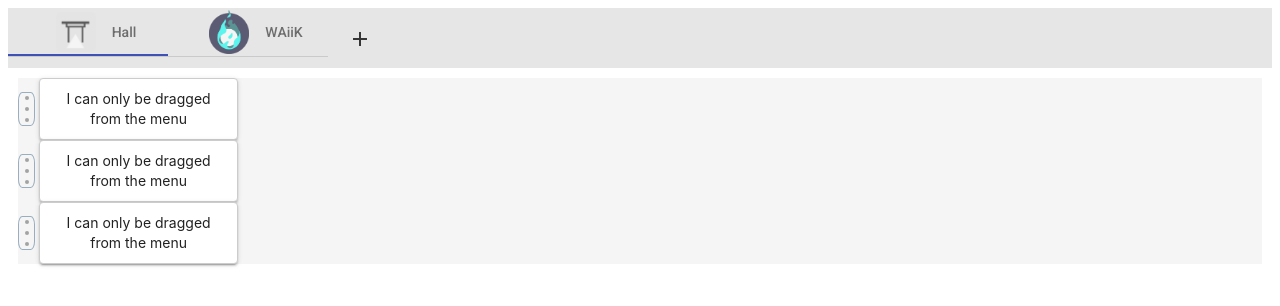
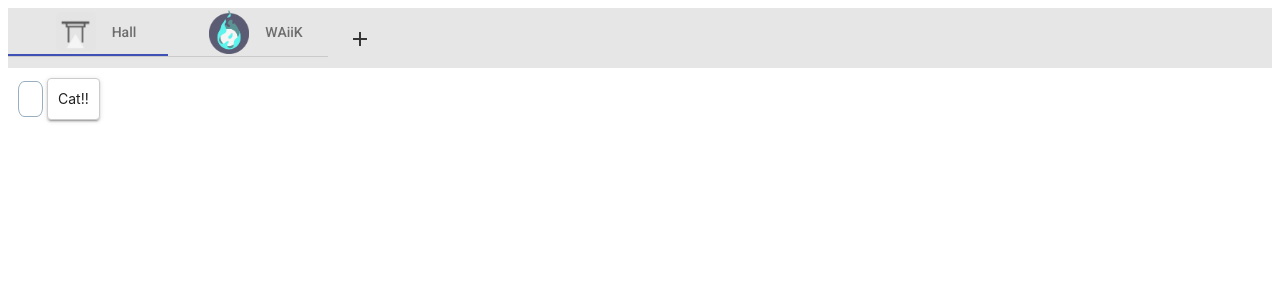
Before and after one commit to SergioTrigos/WAiiK_P1, an Angular app: page / in a window 1280 px wide. Shown: the top 306 px of the page. Built offline with nearby package versions, Linux system fonts and the light colour scheme.

Commit message:
managed to get the drop position of the drag & drop funtion, and managed to pass it to the stage. I also defined a test-temporary database in the stage logic to test for data injection into cores

```diff
--- a/src/app/app.component.html
+++ b/src/app/app.component.html
@@ -29,13 +29,10 @@
     </div>
 
   </div>
+  <div class="genDisplay">
+    <app-stage flex>
 
-  <div flex class="stageDisplay">
-
-    <app-core></app-core>
-    <app-core></app-core>
-    <app-core></app-core>
-
+    </app-stage>
   </div>
 
 </div>
--- a/src/app/app.component.sass
+++ b/src/app/app.component.sass
@@ -34,7 +34,5 @@
 
 /* stage display */
 
-.stageDisplay
+.genDisplay
   height: calc(100% - 80px)
-  background: #f5f5f5
-  border: 10px solid #ffffff
--- a/src/app/app.module.ts
+++ b/src/app/app.module.ts
@@ -14,12 +14,14 @@ import { FlexLayoutModule } from '@angular/flex-layout';
 import { CoreComponent } from './core/core.component';
 import { DragDropModule } from '@angular/cdk/drag-drop';
 import { MatMenuModule } from '@angular/material/menu';
+import { StageComponent } from './stage/stage.component';
 
 
 @NgModule({
   declarations: [
     AppComponent,
     CoreComponent,
+    StageComponent,
   ],
   imports: [
     BrowserModule,
--- a/src/app/core/core.component.html
+++ b/src/app/core/core.component.html
@@ -1,9 +1,13 @@
-<div class="coreHitBox" cdkDragBoundary=".stageDisplay" fxLayout="row" cdkDrag>
+<div class="coreHitBox" cdkDragBoundary=".stageDisplay" fxLayout="row" cdkDrag (cdkDragEnded)="onDrop($event)"
+    [ngStyle]="initialPos()"
+>
 
-    <div class="core-menu-button" mat-icon-button [matMenuTriggerFor]="menu" fxLayout="column" cdkDragHandle>
-            <span class="dot"></span>
-            <span class="dot"></span>
-            <span class="dot"></span>
+    <div  [matMenuTriggerFor]="menu" fxLayout="column" cdkDragHandle  >
+        <div  class="core-menu-button" mat-icon-button>
+                <span class="dot"></span>
+                <span class="dot"></span>
+                <span class="dot"></span>
+        </div>
     </div>
 
     <!-- Core Menu -->
@@ -54,7 +58,7 @@
     <!-- Shell -->
 
     <div class="shell" >
-        I can only be dragged from the menu
+        {{coreData.datumText}}
     </div>
 
 </div>
--- a/src/app/core/core.component.sass
+++ b/src/app/core/core.component.sass
@@ -6,8 +6,10 @@
 
 
 .coreHitBox
-  width: 220px
+  width: fit-content
   height: var(--ShellHeight)
+  position: absolute
+
 
 .shell
   width: var(--ShellWidth)
--- a/src/app/core/core.component.ts
+++ b/src/app/core/core.component.ts
@@ -1,5 +1,8 @@
-import { Component, OnInit } from '@angular/core';
+import { Component, Input, OnInit, Output, EventEmitter } from '@angular/core';
+import { CdkDragEnd } from '@angular/cdk/drag-drop';
 
+let positionX: string;
+let positionY: string;
 @Component({
   selector: 'app-core',
   templateUrl: './core.component.html',
@@ -10,8 +13,34 @@ export class CoreComponent implements OnInit {
   designIsOpen = false;
 
   constructor() { }
+  //Core Data
+  @Input()
+  coreData: any = {};
+
+  @Output()
+  coreMoved = new EventEmitter();
 
   ngOnInit(): void {
+    positionX = this.coreData.position[0] + "px";
+    positionY = this.coreData.position[1] + "px";
   }
 
+  initialPos() {
+    return {
+      'top': positionY,
+      'left': positionX
+    }
+  }
+
+
+
+  public onDrop(event: CdkDragEnd): void {
+    const dropPoint = event.source.getFreeDragPosition()
+    this.coreData.position = [dropPoint.x, dropPoint.y]
+    this.coreMoved.emit([dropPoint.x, dropPoint.y]);
+  }
+
+
+
+
 }
--- /dev/null
+++ b/src/app/stage/coreTypes.ts
@@ -0,0 +1,15 @@
+export interface Core {
+  creator: {};
+  parentStage: number;
+  position: number[];
+  scale: number;
+  datumType: string;
+  datumText: string;
+  shellDimension: number;
+  frameFile: string;
+  frameColor: string;
+  frameTransparency: number;
+  frameThickness: number;
+  castDatum: boolean;
+  receiveDatum: boolean;
+}
--- /dev/null
+++ b/src/app/stage/stage.component.html
@@ -0,0 +1,5 @@
+<div class="stageDisplay">
+
+    <app-core [coreData]="Cores" (coreMoved)="newPosition($event)" ></app-core>
+
+</div>
--- /dev/null
+++ b/src/app/stage/stage.component.sass
@@ -0,0 +1,4 @@
+.stageDisplay
+  height: 100%
+  background: #f5f5f5
+  border: 10px solid #ffffff
--- /dev/null
+++ b/src/app/stage/stage.component.ts
@@ -0,0 +1,78 @@
+import { Component, Input, OnInit } from '@angular/core';
+import { Core } from './coreTypes';
+
+//TEMPORARY DATABASE STARTS
+let CoresData: Core[] = [
+  {
+    creator: "bob",
+    parentStage: 1000000001,
+    position: [54,104],
+    scale: 1,
+    datumType: "text",
+    datumText: "Dog!!",
+    shellDimension: 2,
+    frameFile: "square",
+    frameColor: "#8c6700",
+    frameTransparency: 75,
+    frameThickness: 2,
+    castDatum: false,
+    receiveDatum: false,
+  },
+  {
+    creator: "bob",
+    parentStage: 1000000001,
+    position: [],
+    scale: 1,
+    datumType: "text",
+    datumText: "Cat!!",
+    shellDimension: 2,
+    frameFile: "square",
+    frameColor: "#8c6700",
+    frameTransparency: 75,
+    frameThickness: 2,
+    castDatum: false,
+    receiveDatum: false,
+  },
+  {
+    creator: "bob",
+    parentStage: 1000000001,
+    position: [210,104],
+    scale: 1,
+    datumType: "text",
+    datumText: "Elk biting a freeking arrow",
+    shellDimension: 2,
+    frameFile: "square",
+    frameColor: "#8c6700",
+    frameTransparency: 75,
+    frameThickness: 2,
+    castDatum: false,
+    receiveDatum: false,
+  },
+];
+//TEMPORARY DATABASE ENDS
+
+let counter = 0;
+
+
+@Component({
+  selector: 'app-stage',
+  templateUrl: './stage.component.html',
+  styleUrls: ['./stage.component.sass']
+})
+export class StageComponent implements OnInit {
+
+  Cores: Core = CoresData[1];
+
+
+  constructor() { }
+
+  ngOnInit(): void {
+
+  }
+
+  newPosition(pos: number[]) {
+    CoresData[1].position = pos
+    alert("the positions changed to: " + pos[0] + " and " + pos[1]);
+  }
+
+}
--- a/tsconfig.json
+++ b/tsconfig.json
@@ -27,6 +27,7 @@
     "enableI18nLegacyMessageIdFormat": false,
     "strictInjectionParameters": true,
     "strictInputAccessModifiers": true,
-    "strictTemplates": true
+    "strictTemplates": true,
+    "strictPropertyInitialization": false
   }
 }
```
Also changed, not shown: 1 other file (tests, documents, lock files or other folders).
